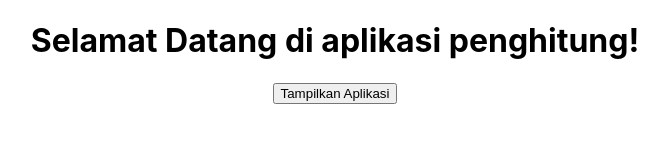
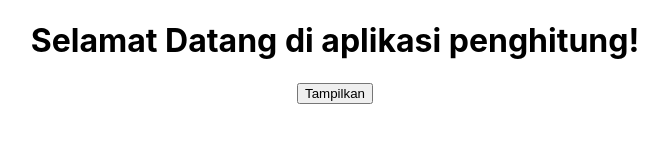
Before and after one commit to hira0021/React_Latihan1, a React (Create React App) app: page / in a window 1280 px wide. Shown: the top 160 px of the page, without its empty margins (305-973 px from the left). Built offline with nearby package versions, Linux system fonts and the light colour scheme.

Commit message:
#7 Lifecycle and useEffect

```diff
--- a/src/App.js
+++ b/src/App.js
@@ -4,19 +4,15 @@ import './App.css';
 
 function App() {
 
-
   const [showCounter, setShowCounter] = useState(false);
-  const [number, setNumber] = useState(0);
 
   return (
     <div className="App">
       <h1>Selamat Datang di aplikasi penghitung!</h1>
-      <button onClick={() => setShowCounter(!showCounter)}>Tampilkan Aplikasi</button>
-      {showCounter ? (
-        <TestCounter />
-      ) : (
-        <div></div>
-      )}
+      <button onClick={() => setShowCounter(!showCounter)}>
+        {showCounter? "Sembunyikan" : "Tampilkan"}
+      </button>
+      {showCounter && <TestCounter />}
 
 
 
--- a/src/TestCounter.jsx
+++ b/src/TestCounter.jsx
@@ -1,7 +1,27 @@
-import React, {useState} from 'react';
+import React, {useState, useEffect} from 'react';
 
 const TestCounter = () => {
     const [number, setNumber] = useState(0);
+
+    // useEffect(() => {
+    //     console.log("useEffect Mount")
+    //     return (() => {
+    //         console.log("useEffect Dismount");
+    //     });
+    // }, [number]);
+
+    useEffect(() => {
+        // Mount
+        console.log("useEffect Mount")
+
+        //Dismount or cleanup jika array ada isinya
+        return () => {
+            console.log("useEffect Dismount");
+        };
+    },
+    // Update, useEffect aktif setiap variabel di array berubah. jika array kosong maka useEffect hanya aktif setiap Mounting.
+    [number]);
+
     return (
         <div>
             <h3>Hitungan Sekarang : {number}</h3>
```
